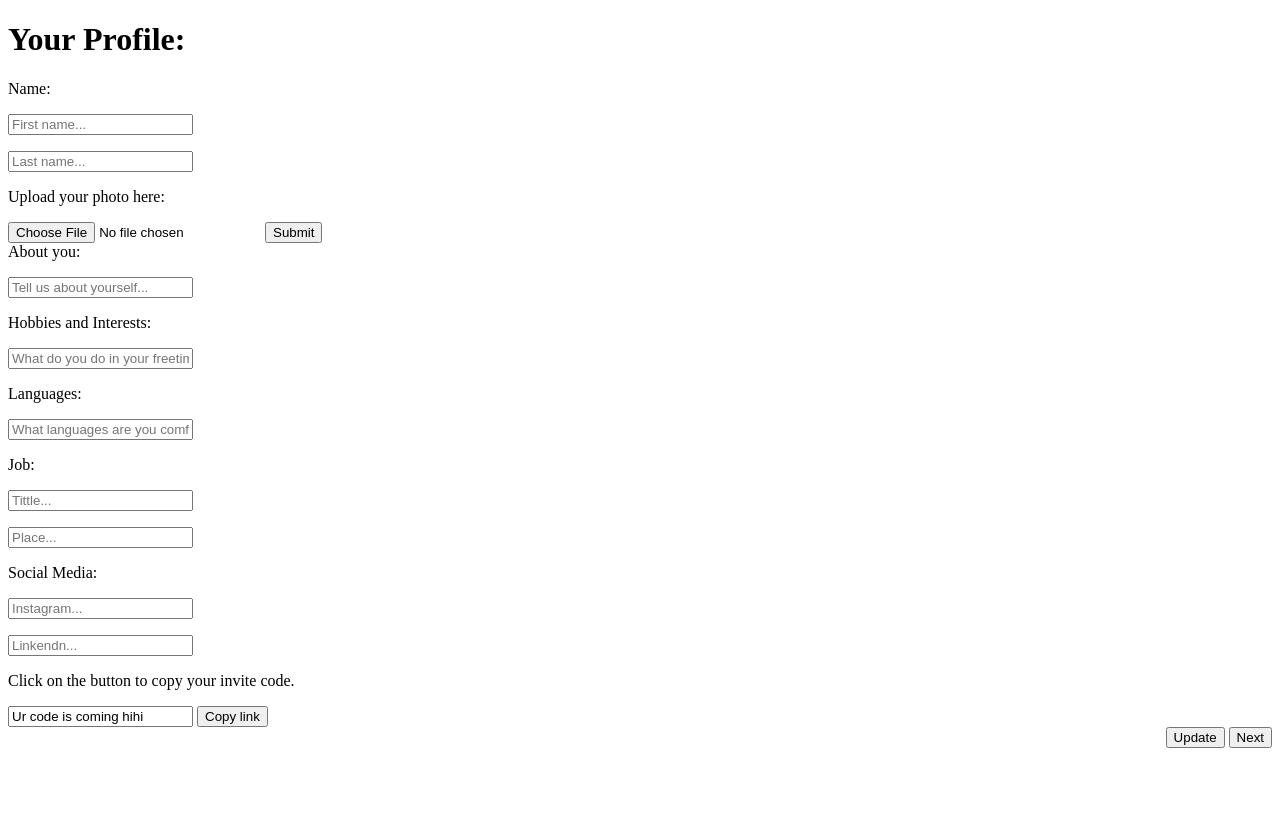
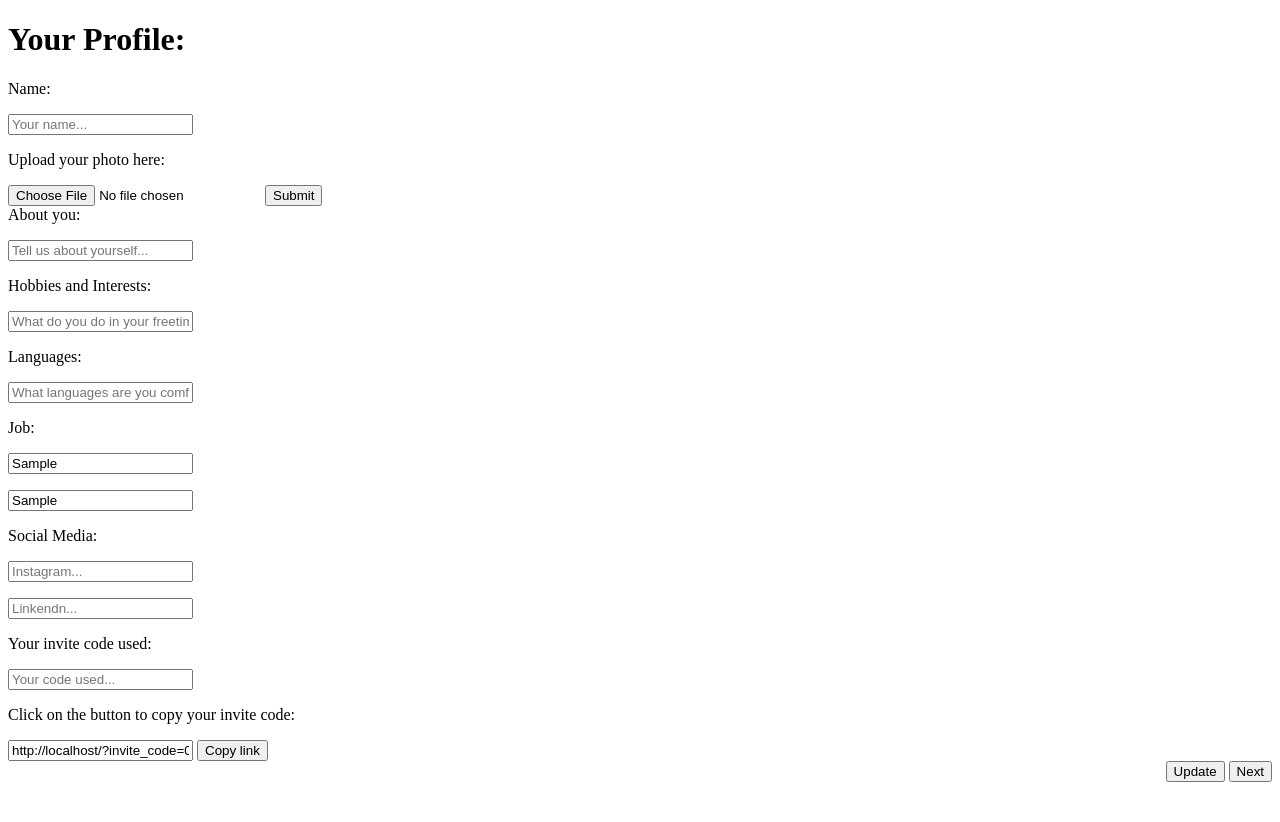
Before and after one commit to YuliaDemchyna/friending_website, a Django app: template woohapp/templates/profile.html in a window 1280 px wide. Before the commit the page ends 748 px from the top, so only its background shows below. Run offline with Django 3.2, Linux system fonts and the light colour scheme; the template is opened without the code that fills it: values that come from a table or form of the project are taken from there, others are empty; tables that the repository leaves empty hold one stand-in row (values such as "Sample post"); parts of the project's set-up code (start-up, migrations or seed data) failed here and were passed over.

Commit message:
Done retrieving the invite code used from urls, storing it in the profile, generating unique code.

```diff
--- a/woohapp/forms.py
+++ b/woohapp/forms.py
@@ -12,4 +12,3 @@ class MyUserCreationForm(UserCreationForm):
 #i have to implement forms myself, meaning the logic that dlows f
 # i need to accept the data and handle the data that comes from post, handle errors, update the model
 # work in new html template, new form functions and new views (handle all of the logic in views)
-#
--- a/woohapp/models.py
+++ b/woohapp/models.py
@@ -20,6 +20,13 @@ class MyUser(AbstractUser):
     # User's photo (consider using a library like Django's ImageField for better handling)
     # photo = models.ImageField(upload_to='profile_photos/', blank=True, null=True)
     # not sure how to implement it yet
+
+    username = models.CharField(
+        max_length=150,
+        unique=True,
+        blank=True,
+        null=True,
+    )
 
     # Job and Place
     job = models.CharField(max_length=200)
@@ -46,15 +53,18 @@ class MyUser(AbstractUser):
     #
     def __str__(self):
         return self.email
+
     #
+    ### the users unique invite code does not get saved, i dont know whats wrong with the save function
+    def save(self, *args, **kwargs):
+        if not self.unique_invite_code:
+            # Generate the code only if it doesn't already exist
+            self.unique_invite_code = generate_unique_code()
+            # Ensure uniqueness of the code
+            while MyUser.objects.filter(unique_invite_code=self.unique_invite_code).exists():
+                self.unique_invite_code = generate_unique_code()
 
-    #     def save(self, *args, **kwargs):
-    #         # Code to generate unique_invite_code
-    #         # Ensure the code is unique before saving
-    #         if not self.unique_invite_code:
-    #             self.unique_invite_code = generate_unique_code()
-    #         super(UserProfileimp, self).save(*args, **kwargs)
-    #
+        super(MyUser, self).save(*args, **kwargs)
 
 
 def generate_unique_code():
--- a/woohapp/templates/profile.html
+++ b/woohapp/templates/profile.html
@@ -5,13 +5,12 @@
 {#so i can display them if the user has already filled out the template once#}
 
 <form method="post" id="profileForm" action="put in the url id name">
-{% csrf_token %}
+    {% csrf_token %}
     <h1>Your Profile:</h1>
 
     <!-- One "tab" for each step in the form: -->
     <div class="tab">Name:
-        <p><input placeholder="First name..." oninput="this.className = ''"></p>
-        <p><input placeholder="Last name..." oninput="this.className = ''"></p>
+        <p><input placeholder="Your name..." value="{{ user_profile.name|default_if_none:'' }}"></p>
     </div>
 
     <p>Upload your photo here:</p>
@@ -21,33 +20,37 @@
     </form>
 
     <div class="tab">About you:
-        <p><input placeholder="Tell us about yourself..." oninput="this.className = ''"></p>
+        <p><input placeholder="Tell us about yourself..." value="{{ user_profile.about_you|default_if_none:'' }}"></p>
     </div>
 
     <div class="tab">Hobbies and Interests:
-        <p><input placeholder="What do you do in your freetime..." oninput="this.className = ''"></p>
+        <p><input placeholder="What do you do in your freetime..."></p>
     </div>
 
     <div class="tab">Languages:
-        <p><input placeholder="What languages are you comfortable speaking..." oninput="this.className = ''"></p>
+        <p><input placeholder="What languages are you comfortable speaking..."></p>
     </div>
 
     <div class="tab">Job:
-        <p><input placeholder="Tittle..." oninput="this.className = ''"></p>
-        <p><input placeholder="Place..." oninput="this.className = ''"></p>
+        <p><input placeholder="Tittle..." value="{{ user_profile.job|default_if_none:'' }}"></p>
+        <p><input placeholder="Place..." value="{{ user_profile.place|default_if_none:'' }}"></p>
     </div>
 
     <div class="tab">Social Media:
-        <p><input placeholder="Instagram..." oninput="this.className = ''"></p>
-        <p><input placeholder="Linkendn..." oninput="this.className = ''"></p>
+        <p><input placeholder="Instagram..." value="{{ user_profile.instagram_|default_if_none:'' }}"></p>
+        <p><input placeholder="Linkendn..." value="{{ user_profile.linkend|default_if_none:'' }}"></p>
     </div>
 
 
     <body>
 
-    <p>Click on the button to copy your invite code.</p>
+      <div class="tab">Your invite code used:
+        <p><input placeholder="Your code used..." value="{{ user_profile.invite_code_used|default_if_none:'' }}"></p>
+    </div>
 
-    <input type="url" value="Ur code is coming hihi" id="inviteLink">
+    <p>Click on the button to copy your invite code:</p>
+
+    <input type="text" value="{{ request.scheme }}://{{ request.get_host }}/?invite_code={{ user_profile.unique_invite_code }}" id="inviteLink">
     <button onclick="copyInviteLink()">Copy link</button>
 
     <script>
```
Also changed, not shown: woohapp/templates/home.html (+17 -3 lines), woohapp/views.py (+21 -20 lines), woohapp/migrations/0002_alter_myuser_unique_invite_code.py (added), woohapp/migrations/0003_auto_20240104_0810.py (added), 1 other file.
